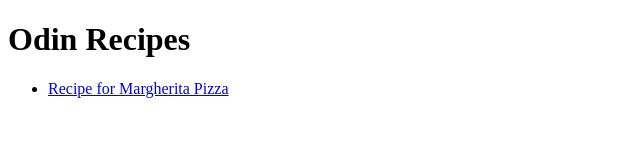
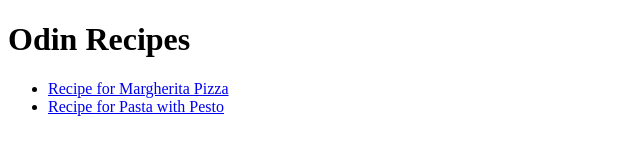
Before and after one commit to JJHH17/odin-recipes, a plain HTML site: page index.html in a window 1280 px wide. Shown: the whole page, without its empty margins (0-640 px from the left). Drawn offline with Linux system fonts and the light colour scheme.

Commit message:
Add link to new Pasta page

```diff
--- a/index.html
+++ b/index.html
@@ -9,6 +9,7 @@
         <h1>Odin Recipes</h1>
         <ul>
             <li><a href="./recipes/pizza.html">Recipe for Margherita Pizza</a></li>
+            <li><a href="./recipes/pasta.html">Recipe for Pasta with Pesto</a></li>
         </ul>
     </body>
 </html>
```
